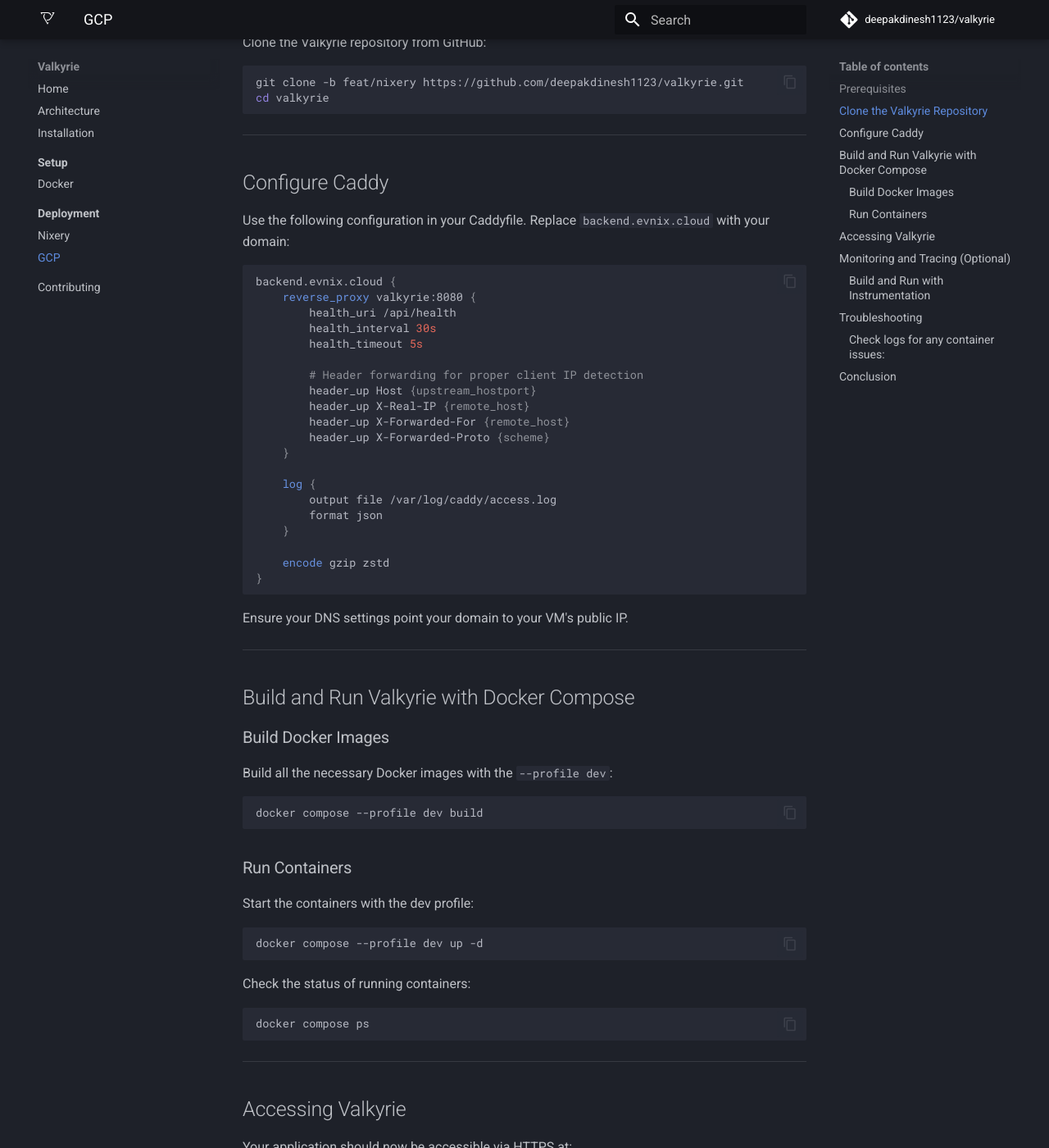
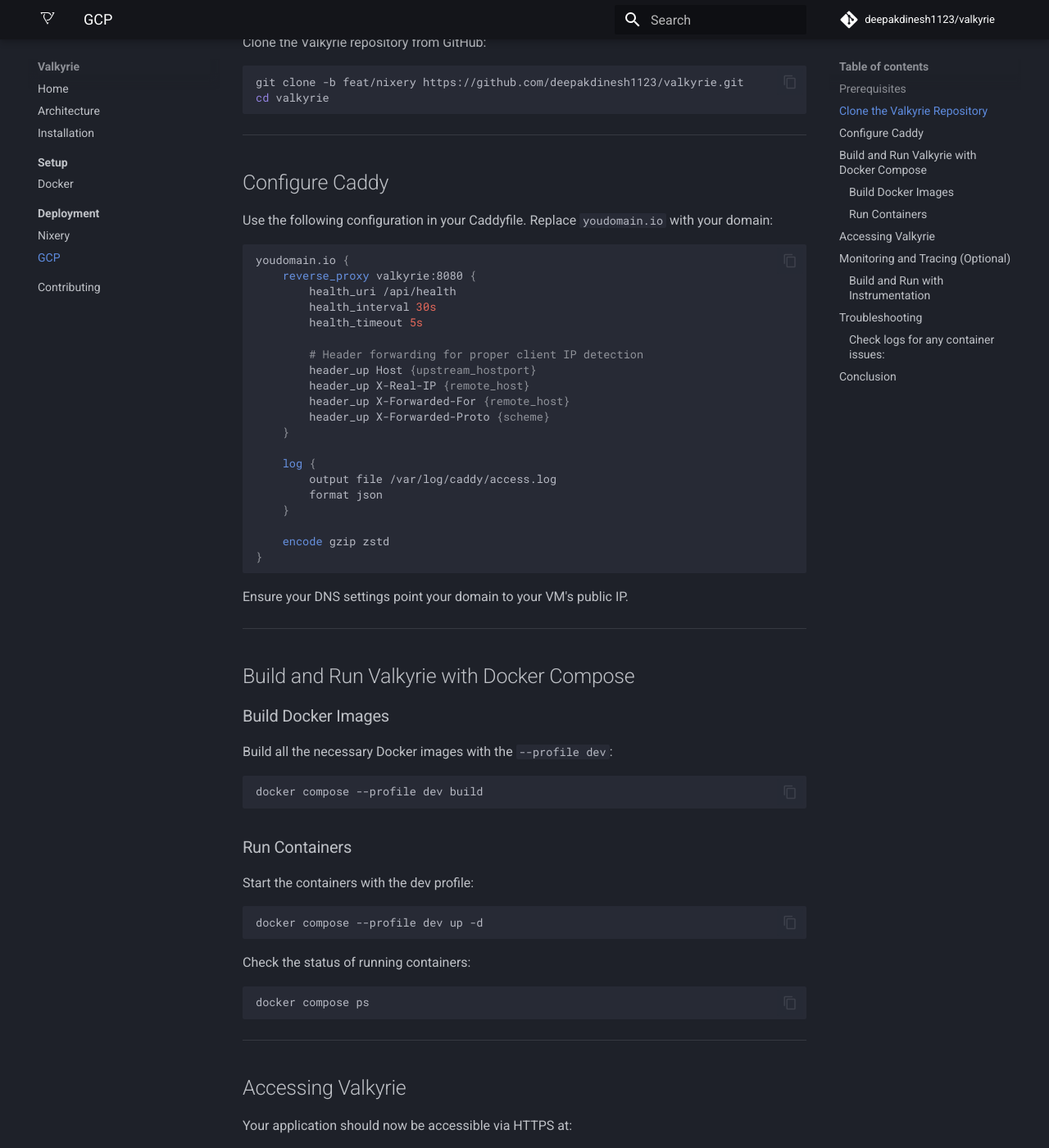
Before and after one commit to deepakdinesh1123/valkyrie, an MkDocs documentation site: the page built from docs/valkyrie/deployment/gcp.md, in a window 1280 px wide and 1400 px high, scrolled down 995 px. Shown: the whole window at 82% size. Built offline with MkDocs 1.6.1 and Material for MkDocs 9.7.7, drawn with Linux system fonts in a browser that asks for light colours; plug-ins that fetch from the network failed and are left out; comment, search, counter and statistics services are not loaded; the version menu is left out; some of the changed text lies outside the part shown.

Commit message:
gcp doc update

````diff
--- a/docs/valkyrie/deployment/gcp.md
+++ b/docs/valkyrie/deployment/gcp.md
@@ -46,10 +46,10 @@
 
 ## Configure Caddy
 
-Use the following configuration in your Caddyfile. Replace `backend.evnix.cloud` with your domain:
+Use the following configuration in your Caddyfile. Replace `youdomain.io` with your domain:
 
 ```caddyfile
-backend.evnix.cloud {
+youdomain.io {
     reverse_proxy valkyrie:8080 {
         health_uri /api/health
         health_interval 30s
@@ -106,7 +106,7 @@
 Your application should now be accessible via HTTPS at:
 
 ```bash
-https://backend.evnix.cloud
+https://yourdomain.io
 ```
 
 ---
````
